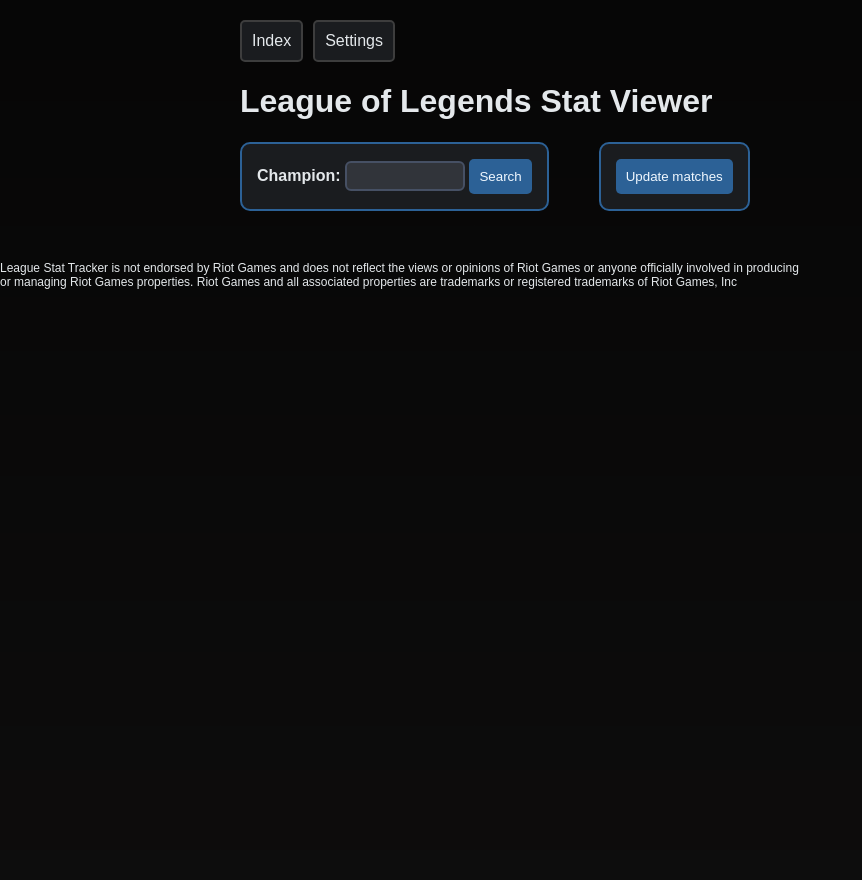
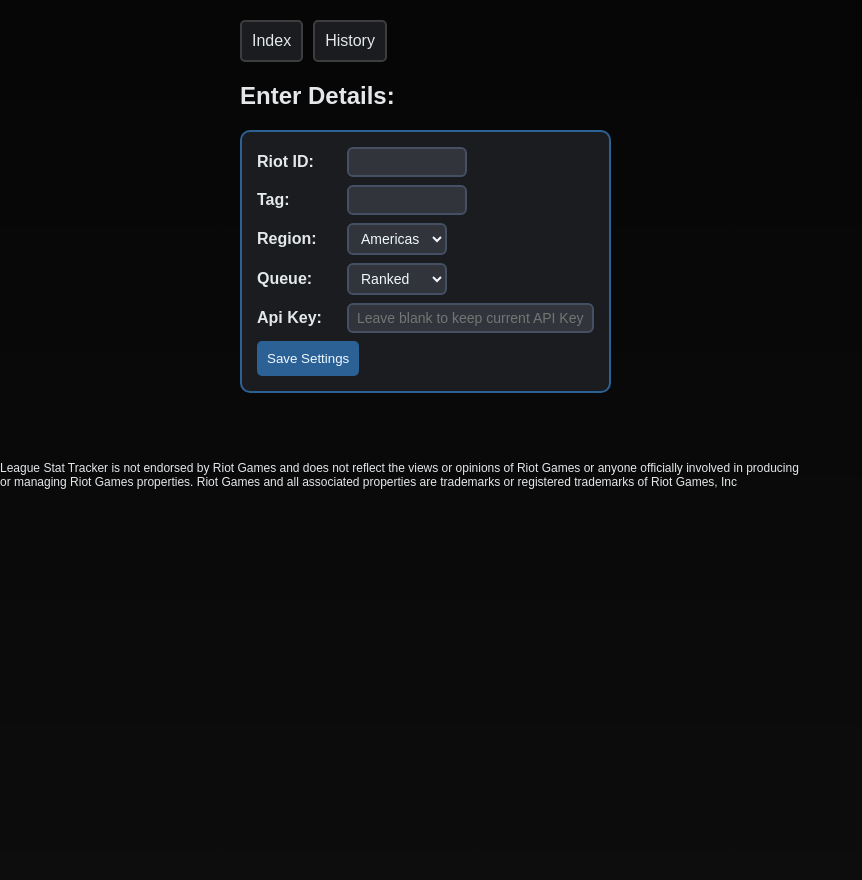
Before and after one commit to ryanjj-chew/LeagueTracker, a Flask app: template templates/index.html in a window 1280 px wide. Shown: the whole page, without its empty margins (0-862 px from the left). Run offline with Flask 3, Linux system fonts and the light colour scheme; the template is opened without the code that fills it: values that come from a table or form of the project are taken from there, others are empty.

Commit message:
Modified pages

```diff
--- a/app.py
+++ b/app.py
@@ -49,9 +49,56 @@ class ChampionForm(FlaskForm):
 class UpdateForm(FlaskForm):
     update_submit = SubmitField("Update matches")
 
-
 @app.route("/", methods=["GET", "POST"])
 def Index():
+    form_settings = SettingsForm()
+    status = ""
+    bg = random_bg()
+
+    try:
+        with open("data/settings.json", "r") as file:
+            data = json.load(file)
+    except:
+        with open("data/settings.json", "w") as file:
+            data = {"riot_id": "", "tag": "", "region": "", "queue": "", "api_key": "", "puuid": ""}
+            json.dump(data, file, indent=4)
+
+
+    if request.method == "GET":
+        form_settings.riot_id.data = data["riot_id"]
+        form_settings.tag.data = data["tag"]
+        form_settings.region.data = data["region"]
+        form_settings.queue.data = data["queue"]
+
+    if form_settings.submit.data and form_settings.validate_on_submit():
+        data["riot_id"] = form_settings.riot_id.data
+        data["tag"] = form_settings.tag.data
+        data["region"] = form_settings.region.data
+        data["queue"] = form_settings.queue.data
+
+        new_api_key = form_settings.api_key.data
+        if new_api_key:
+            data["api_key"] = new_api_key
+
+        with open("data/settings.json", "w") as file:
+            json.dump(data, file)
+
+        try:
+            session = Session(name=data["riot_id"], tag=data["tag"], region=data["region"], queue=data["queue"], api_key=data["api_key"])
+            data["puuid"] = session.get_puuid()
+            with open("data/settings.json", "w") as file:
+                json.dump(data, file, indent=4)
+
+        except Exception as e:
+            print(e)
+            data["puuid"] = ""
+            status = "Cannot find player."
+
+
+    return render_template("index.html", bg=bg, data=data, form_settings=form_settings, status=status)
+
+@app.route("/history", methods=["GET", "POST"])
+def History():
     form = ChampionForm()
     form_update = UpdateForm()
     champions = load_champions()
@@ -91,7 +138,6 @@ def Index():
 
         data = Data_Flask(rows)
         query = data.return_stats()
-        print(query)
 
     else:
         db = Database()
@@ -111,57 +157,9 @@ def Index():
 
         data = Data_Flask(rows)
         query = data.return_stats()
-        print(query)
 
-    return render_template("index.html", bg=bg, champions=champions, form=form, form_update=form_update, query=query, status=status)
+    return render_template("history.html", bg=bg, champions=champions, form=form, form_update=form_update, query=query, status=status)
 
-
-@app.route("/settings", methods=["GET", "POST"])
-def Settings():
-    form_settings = SettingsForm()
-    form_puuid = PuuidForm()
-
-    try:
-        with open("data/settings.json", "r") as file:
-            data = json.load(file)
-    except:
-        data = {"riot_id": "", "tag": "", "region": "", "queue": "", "api_key": "", "puuid": ""}
-
-    if request.method == "GET":
-        form_settings.riot_id.data = data["riot_id"]
-        form_settings.tag.data = data["tag"]
-        form_settings.region.data = data["region"]
-        form_settings.queue.data = data["queue"]
-        form_settings.api_key.data = data["api_key"]
-
-    if form_settings.submit.data and form_settings.validate_on_submit():
-        data["riot_id"] = form_settings.riot_id.data
-        data["tag"] = form_settings.tag.data
-        data["region"] = form_settings.region.data
-        data["queue"] = form_settings.queue.data
-
-        new_api_key = form_settings.api_key.data
-        if new_api_key:
-            data["api_key"] = new_api_key
-
-        with open("data/settings.json", "w") as file:
-            json.dump(data, file)
-
-    elif form_puuid.submit.data:
-        try:
-            session = Session(name=data["riot_id"], tag=data["tag"], region=data["region"], queue=data["queue"],api_key=data["api_key"])
-            with open("data/settings.json", "r") as file:
-                data = json.load(file)
-        except:
-            data = {"riot_id": "", "tag": "", "region": "", "queue": "", "api_key": "", "puuid": ""}
-
-        data["puuid"] = session.get_puuid(api_key=data["api_key"])
-
-        with open("data/settings.json", "w") as file:
-            json.dump(data, file)
-
-
-    return render_template("settings.html", data=data, form_settings=form_settings, form_puuid=form_puuid)
 
 @app.route("/<match_id>")
 def match_details(match_id):
--- a/static/style.css
+++ b/static/style.css
@@ -162,7 +162,8 @@ body {
 }
 
 .champion-form,
-.update-form {
+.update-form,
+.settings-form {
     font: bold;
     background-color: rgb(26, 28, 31);
     border: 2px solid rgb(44, 97, 150);
@@ -170,7 +171,32 @@ body {
     padding: 15px;
 }
 
-.form input[type="text"] {
+.champion-form {
+    display: flex;
+    align-items: center;
+    gap: 12px;
+}
+
+.settings-form {
+    display: flex;
+    flex-direction: column;
+    align-items: flex-start;
+    gap: 8px;
+
+    width: fit-content;
+    min-width: 280px;
+}
+
+.settings-row {
+    display: grid;
+    grid-template-columns: 80px 1fr;
+    align-items: center;
+    gap: 10px;
+}
+
+.form input[type="text"],
+.form input[type="password"],
+.form select {
     background-color: rgb(49, 52, 58);
     color: aliceblue;
 
@@ -183,7 +209,13 @@ body {
     outline: none;
 }
 
-.form input[type="text"]:focus {
+.settings-form input[type="password"] {
+    width: 227px;
+}
+
+.form input[type="text"]:focus,
+.form input[type="password"]:focus,
+.form select:focus {
     background-color: rgb(49, 52, 58);
     color: aliceblue;
     border-color: rgb(44, 97, 150);
--- a/templates/index.html
+++ b/templates/index.html
@@ -4,73 +4,46 @@
 Index
 {% endblock %}
 
+
 {% block content %}
-    <p><h1>League of Legends Stat Viewer</h1></p>
+    <h2>Enter Details:</h2>
+    <form method="POST" class="form settings-form">
+        {{ form_settings.hidden_tag() }}
 
-    <!-- Add in Player name in if block -->
+        <div class="settings-row">
+            {{ form_settings.riot_id.label }}
+            {{ form_settings.riot_id() }}
+        </div>
 
-    <div class="form">
-        <form method="POST" class="champion-form">
-        {{ form.hidden_tag() }}
+        <div class="settings-row">
+            {{ form_settings.tag.label }}
+            {{ form_settings.tag() }}
+        </div>
 
-        {{ form.champion_name.label }}
-        {{ form.champion_name(list="champions") }}
+        <div class="settings-row">
+            {{ form_settings.region.label }}
+            {{ form_settings.region() }}
+        </div>
 
-        <datalist id="champions">
-            {% for champion in champions %}
-                <option value="{{ champion.name }}">
-            {% endfor %}
-        </datalist>
-        {{ form.champion_submit() }}
-        </form>
+        <div class="settings-row">
+            {{ form_settings.queue.label }}
+            {{ form_settings.queue() }}
+        </div>
 
-        <form method="POST" class="update-form">
-            {{ form_update.hidden_tag() }}
-            {{ form_update.update_submit() }}
-            {% if status %}
-                <p>{{ status }}</p>
-            {% endif %}
-        </form>
-    </div>
+        <div class="settings-row">
+            {{ form_settings.api_key.label }}
+            {{ form_settings.api_key(placeholder="Leave blank to keep current API Key") }}
+        </div>
 
-    <!-- Add a place to show query stats-->
-    {% if query %}
-    <p><h2>Match History: </u></h2></p>
-    <div class="match-container">
-        {% for match in query %}
-            <a href="{{ url_for('match_details', match_id=match.match_id) }}" class="match-link">
-                <div class="match {% if match.win %}win{% else %}loss{% endif %}">
+        {{ form_settings.submit() }}
 
-                    <div class="icon-row">
-                            <img src="{{ match.champion_icon }}" class="champion-icon">
-                            <img src="{{ match.role_icon }}" class="role-icon">
-                    </div>
-
-                    <div class="kda">
-                        <p><strong>KDA</strong></p>
-                        <p>{{ match.kills }} / {{ match.deaths }} / {{ match.assists }}</p>
-                    </div>
-
-                    <div class="cs">
-                        <p><strong>CS</strong></p>
-                        <p>{{ match.cs }}</p>
-                    </div>
-
-                    <div class="match-date">
-                        <p><strong>Match Start Time</strong></p>
-                        <p>{{ match.game_start_time }}</p>
-                    </div>
-
-                    <div class="match-status {% if match.win %}win{% else %}loss{% endif %}">
-                        <strong>{{ "WIN" if match.win else "LOSS" }}</strong>
-                    </div>
-
-                    <br/>
-                </div>
-            </a>
-        {% endfor %}
+        {% if data.get("api_key") %}
+            <p>API Key Saved</p>
+        {% endif %}
+    </form>
+    <br>
+    {% if status %}
+        <p class="error-message">{{ status }}</p>
     {% endif %}
-    </div>
-
 
 {% endblock %}
--- a/templates/navigation.html
+++ b/templates/navigation.html
@@ -1,6 +1,6 @@
 <nav>
     <div class="navbar">
-        {% for menu_item in ["Index", "Settings"] %}
+        {% for menu_item in ["Index", "History"] %}
             <a href="{{ url_for(menu_item) }}">{{ menu_item }}</a>
         {% endfor %}
     </div>
```
Also changed, not shown: templates/history.html (added, +81 -0 lines), templates/settings.html (deleted, +0 -55 lines).
